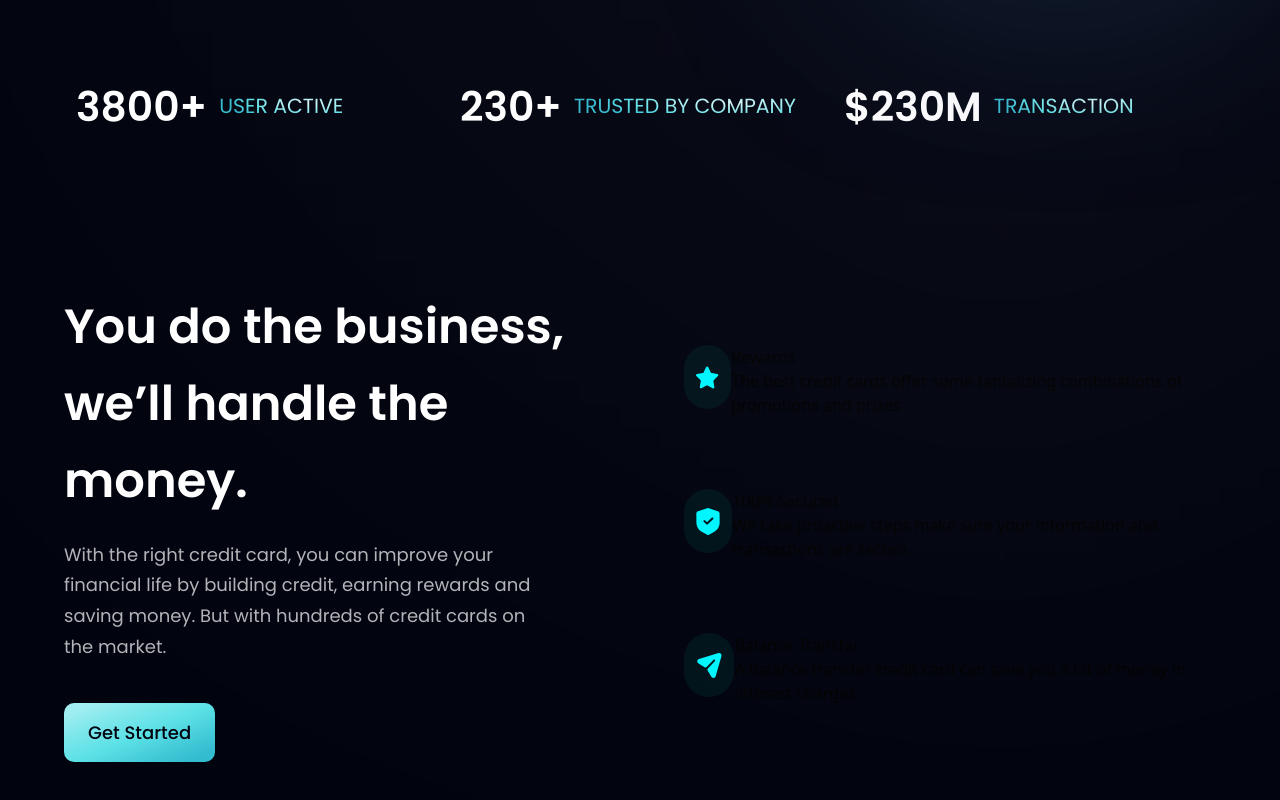
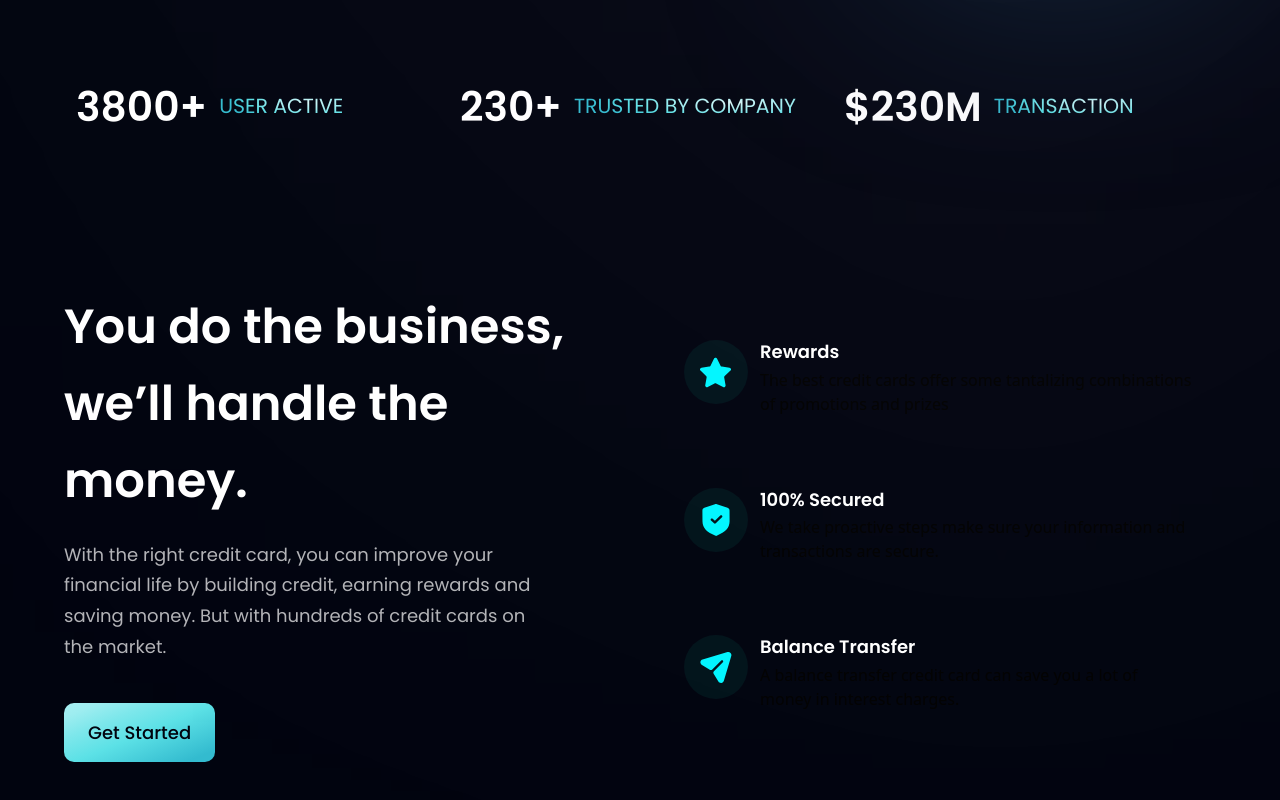
Before and after one commit to vidushalakshan/Bank-Mordern-App, a React (Vite) app: page / in a window 1280 px wide. Shown: the part 705-1505 px from the top of the page. Built offline with nearby package versions, Linux system fonts and the light colour scheme.

Commit message:
updated featurecard title

```diff
--- a/src/components/Business.jsx
+++ b/src/components/Business.jsx
@@ -34,8 +34,8 @@ const FeatureCard = ({icon, title, content, index}) => (
     <div className={`w-[64px] h-[64px] rounded-full ${style.flexCenter} bg-dimBlue`}>
       <img src={icon} alt="star" className="w-[50%] h-[50%] object-contain"/>
     </div>
-    <div>
-      <h4>
+    <div className="flex-1 flex flex-col ml-3">
+      <h4 className="font-poppins font-semibold text-white text-[18px] leading-[23.4px] mb-1">
         {title}
       </h4>
       <p>
```
